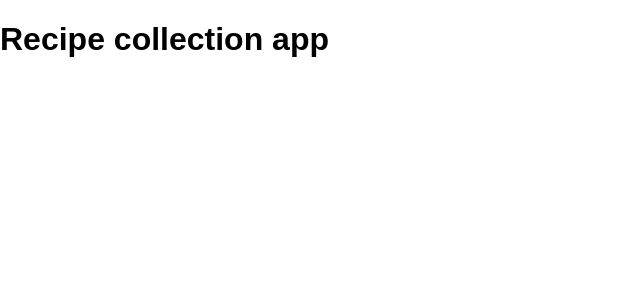
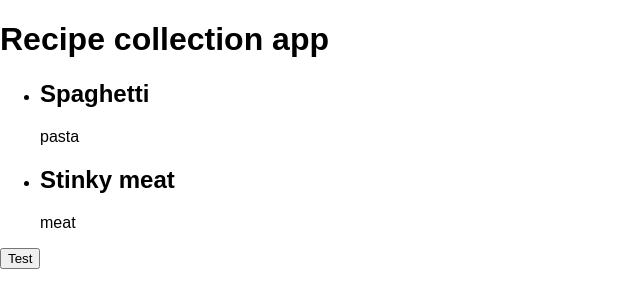
Before and after one commit to Verthon/react-recipe-collection-app, a React (Create React App) app: page / in a window 1280 px wide. Shown: the top 308 px of the page, without its empty margins (0-640 px from the left). Built offline with nearby package versions, Linux system fonts and the light colour scheme.

Commit message:
added new Components(Button, Recipe), now event work inside of Button Component

```diff
--- a/src/App.js
+++ b/src/App.js
@@ -1,13 +1,32 @@
 import React, { Component } from 'react';
 import './App.css';
+import Button from './Button/Button';
+import Recipe from './Recipe/Recipe';
 
 class App extends Component {
+  state = {
+
+  };
+
+  addRecipeHandler = () =>{
+    console.log('click');
+  }
+
   render() {
     return (
       <div className="App">
         <header className="App-header">
           <h1 className="App-title">Recipe collection app</h1>
         </header>
+        <ul className="recipe-list">
+          <Recipe title="Spaghetti" ingredient="pasta"/>
+          <Recipe title="Stinky meat" ingredient="meat"  />
+        </ul>
+        {/*Funny JSX comment
+          Button click prop is way how i can use events inside Component,
+          by passing a reference as a prop
+         */}
+        <Button click={this.addRecipeHandler}></Button>
       </div>
     );
   }
--- a/src/Button/Button.js
+++ b/src/Button/Button.js
@@ -1,2 +1,12 @@
 import React from 'react'
 import './Button.css';
+
+const Button = (props) => {
+  return(
+    // !!! Very important line
+    // Passing a prop that points to App.js, so i can use onClick event inside component
+    <button onClick={props.click}>Test</button>
+  );
+}
+
+export default Button;
--- /dev/null
+++ b/src/Recipe/Recipe.js
@@ -0,0 +1,14 @@
+import React from 'react';
+import './Recipe.css';
+
+const Recipe = (props) => {
+  return(
+    <li className="single-recipe">
+      <h2>{props.title}</h2>
+      <p>{props.ingredient}</p>
+    </li>
+  );
+
+}
+
+export default Recipe;
```
Also changed, not shown: src/Recipe/Recipe.css (added).
